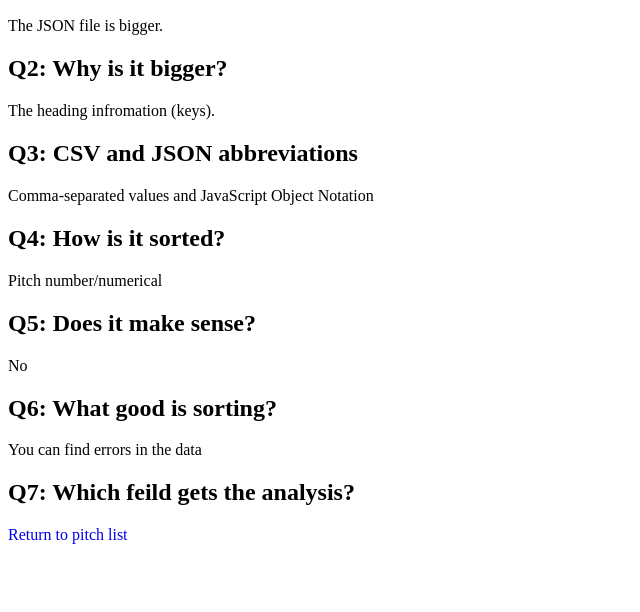
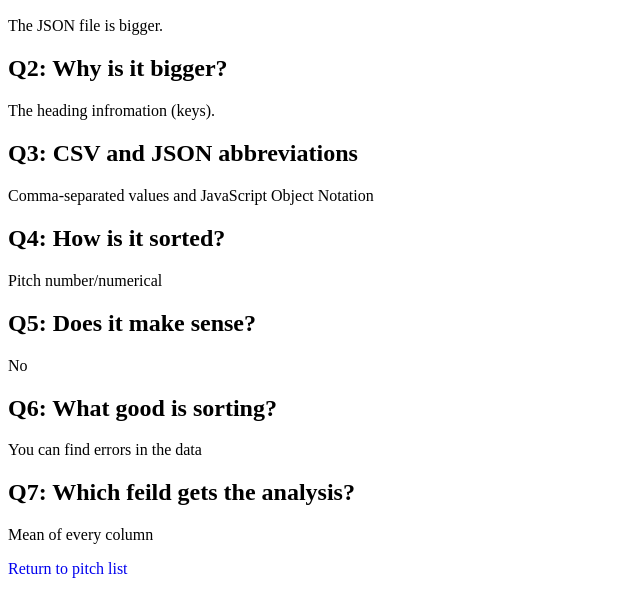
Before and after one commit to Allisondh2/allisondh2.github.io, a plain HTML site: page answers.html in a window 1280 px wide. Shown: the part 96-708 px from the top of the page, without its empty margins (0-640 px from the left). Drawn offline with Linux system fonts and the light colour scheme.

Commit message:
data stuff

```diff
--- a/answers.html
+++ b/answers.html
@@ -30,7 +30,7 @@
         <p>
         <h2>Q7: Which feild gets the analysis?</h2>
         <p>
-
+         Mean of every column
         </p>
   <a href="index.html">Return to pitch list</a>
   </body>
```
